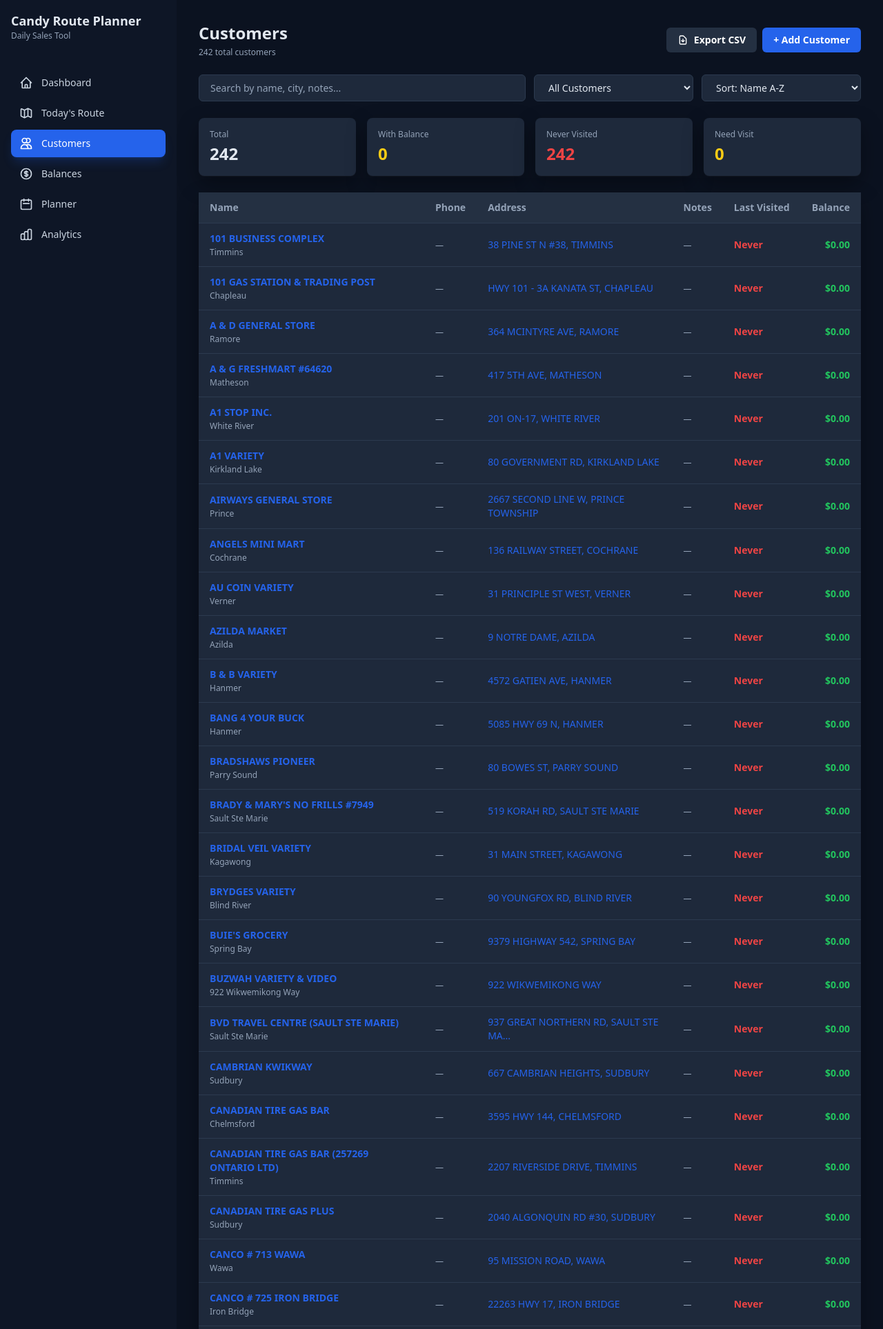
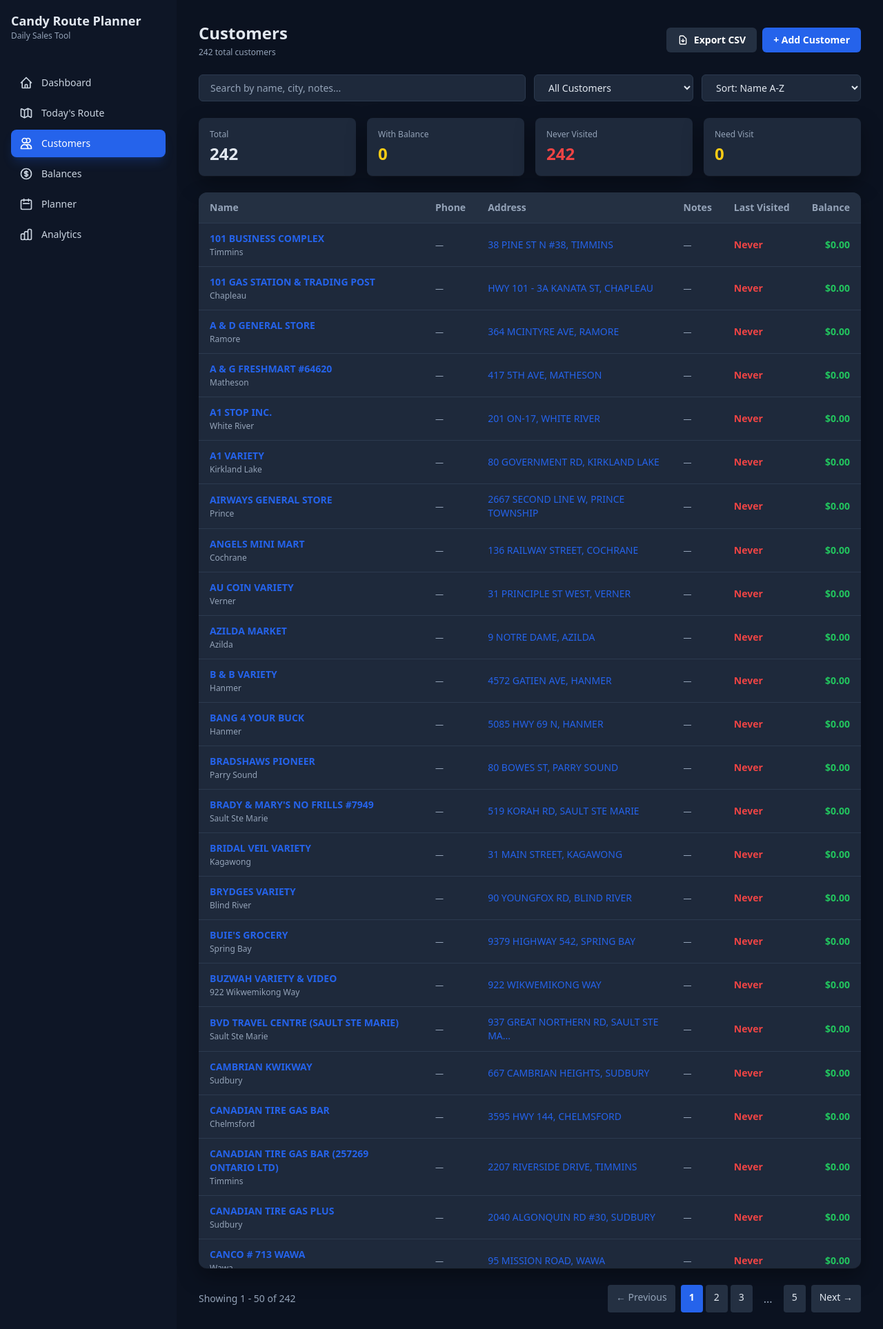
Before and after one commit to Kathail/candy, a Flask app: page /customers in a window 1280 px wide. Shown: the top 1927 px of the page at 69% size. Run offline with Flask 3, Linux system fonts and the light colour scheme; a user stored in the database is signed in; data comes from the database, SQL or seed files in the repository; some libraries are stand-ins or nearby versions.

Commit message:
Add confined scrollable table with internal scrollbar
- Set max-height of 60vh on table container
- Internal scroll with sticky header
- Custom scrollbar styling for dark theme

Co-Authored-By: Claude Opus 4.5 <noreply@anthropic.com>

```diff
--- a/templates/customers.html
+++ b/templates/customers.html
@@ -98,10 +98,10 @@
     </div>
 
     <!-- Customer Table -->
-    <div class="bg-panel rounded-xl shadow-soft">
-        <div class="overflow-x-auto">
+    <div class="bg-panel rounded-xl shadow-soft overflow-hidden">
+        <div class="max-h-[60vh] overflow-auto">
             <table class="w-full text-sm">
-                <thead class="bg-panel2 text-muted sticky top-0">
+                <thead class="bg-panel2 text-muted sticky top-0 z-10">
                     <tr>
                         <th class="text-left px-4 py-3 font-semibold whitespace-nowrap">Name</th>
                         <th class="text-left px-4 py-3 font-semibold whitespace-nowrap">Phone</th>
@@ -111,7 +111,7 @@
                         <th class="text-right px-4 py-3 font-semibold whitespace-nowrap">Balance</th>
                     </tr>
                 </thead>
-                <tbody id="table-body" class="bg-panel">
+                <tbody id="table-body">
                 {% if customers %}
                     {% for c in customers %}
                     <tr class="border-t border-border hover:bg-panel2 transition">
@@ -338,6 +338,23 @@
 
 <style>
     [x-cloak] { display: none !important; }
+
+    /* Custom scrollbar for table */
+    .max-h-\[60vh\]::-webkit-scrollbar {
+        width: 8px;
+        height: 8px;
+    }
+    .max-h-\[60vh\]::-webkit-scrollbar-track {
+        background: #1e293b;
+        border-radius: 4px;
+    }
+    .max-h-\[60vh\]::-webkit-scrollbar-thumb {
+        background: #2c3a4f;
+        border-radius: 4px;
+    }
+    .max-h-\[60vh\]::-webkit-scrollbar-thumb:hover {
+        background: #3b4a5f;
+    }
 </style>
 
 <script>
```
